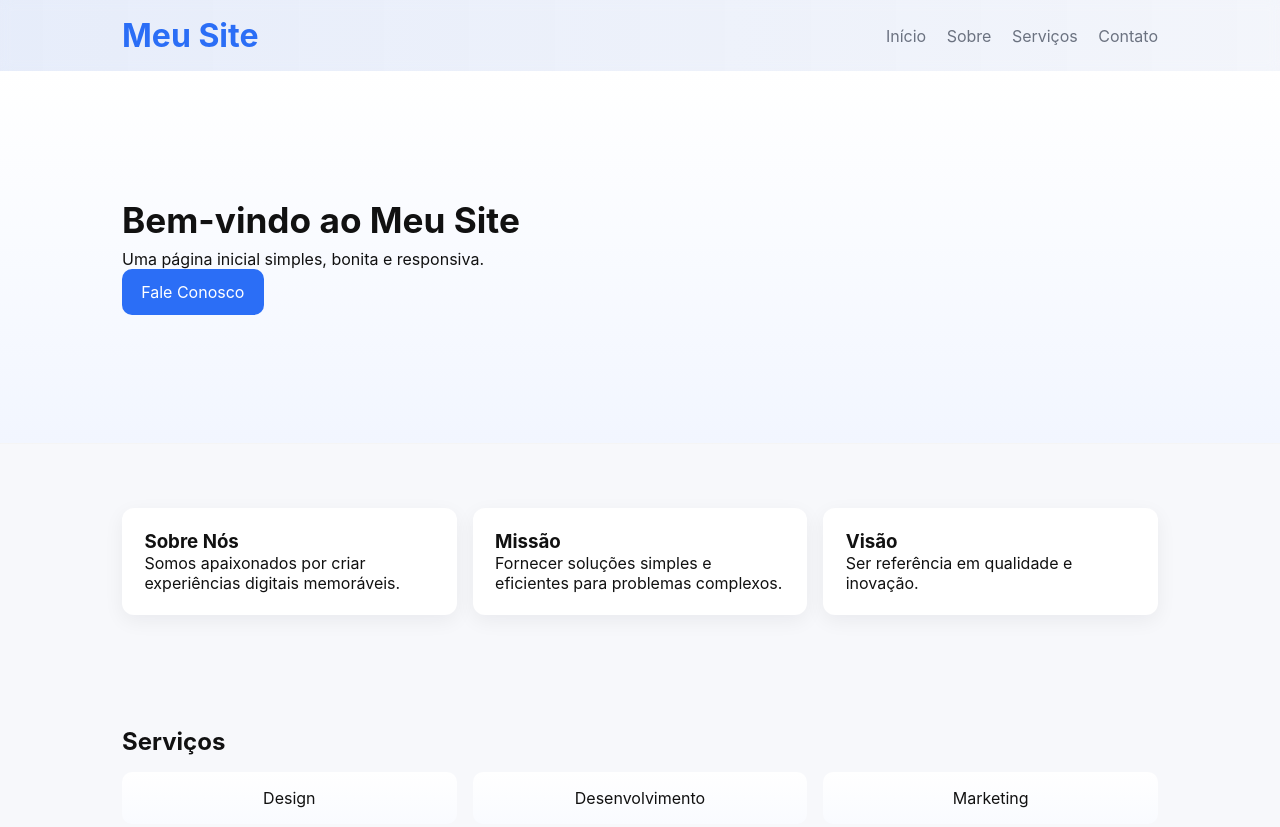
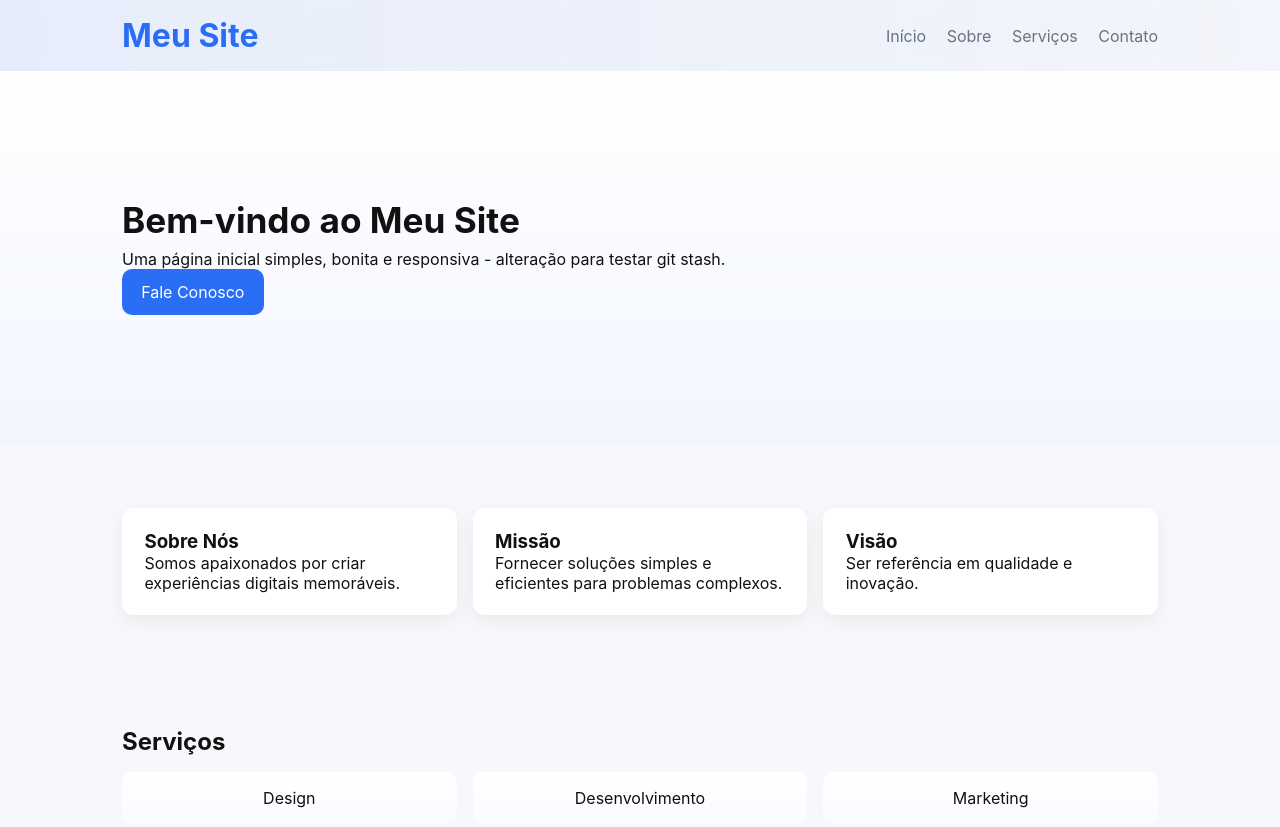
Before and after one commit to ThyagoToledo/JogosSite, a plain HTML site: page site/index.html in a window 1280 px wide. Shown: the top 827 px of the page. Drawn offline with Linux system fonts and the light colour scheme.

Commit message:
JOGO 1: Adivinha o que mudou no site! (dica: tem algo sobre stash)

```diff
--- a/site/index.html
+++ b/site/index.html
@@ -23,7 +23,7 @@
     <section class="hero">
       <div class="container">
         <h2>Bem-vindo ao Meu Site</h2>
-        <p>Uma página inicial simples, bonita e responsiva.</p>
+        <p>Uma página inicial simples, bonita e responsiva - alteração para testar git stash.</p>
         <a class="btn" href="#contato">Fale Conosco</a>
       </div>
     </section>
```
